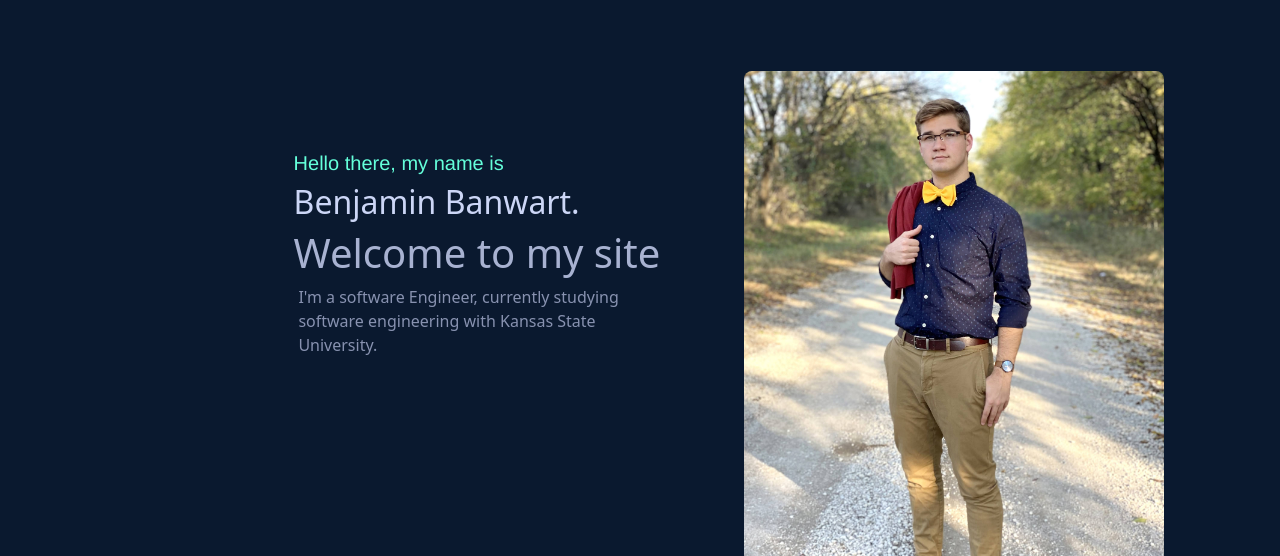
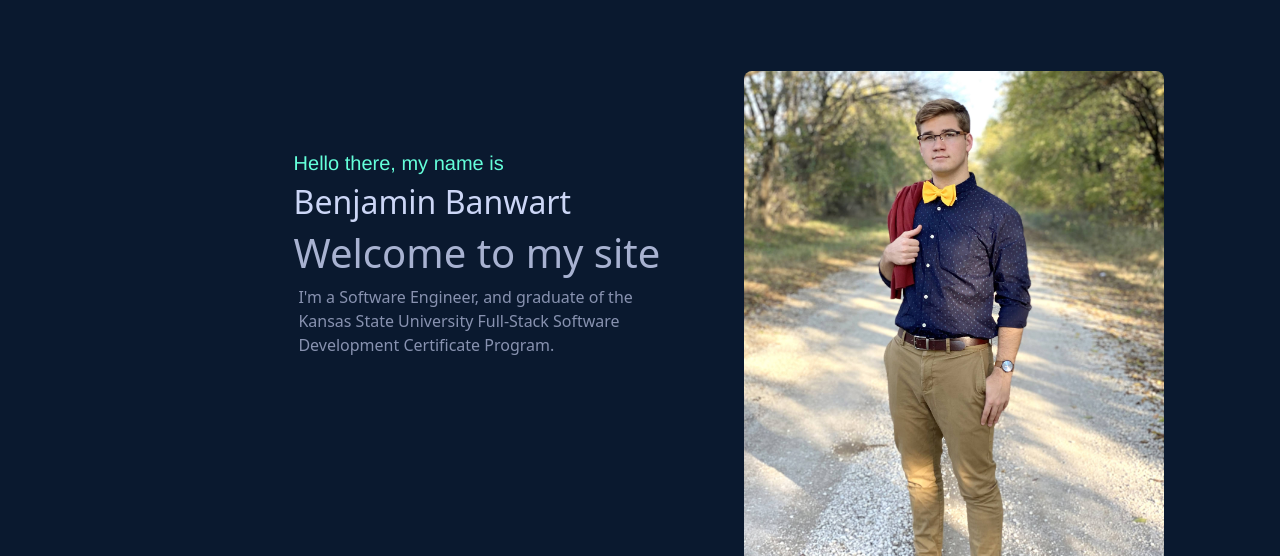
Before and after one commit to BenjaminBanwart/Personal_Portfolio, a plain HTML site: page index.html in a window 1280 px wide. Shown: the part 72-628 px from the top of the page. Drawn offline with nearby package versions, Linux system fonts and the light colour scheme.

Commit message:
Updated bio

```diff
--- a/index.html
+++ b/index.html
@@ -55,14 +55,14 @@
             <h5 class="intro1">Hello there, my name is</h5>
           </div>
           <div>
-            <h2 class="myName">Benjamin Banwart.</h2>
+            <h2 class="myName">Benjamin Banwart</h2>
           </div>
           <div>
             <h1 class="welcome">Welcome to my site</h1>
           </div>
           <div class="p-div">
-            <p>I'm a software Engineer, currently studying software
-                engineering with Kansas State University.
+            <p>I'm a Software Engineer, and graduate of the Kansas State University
+              Full-Stack Software Development Certificate Program.
             </p>
           </div>
         </div>
```
